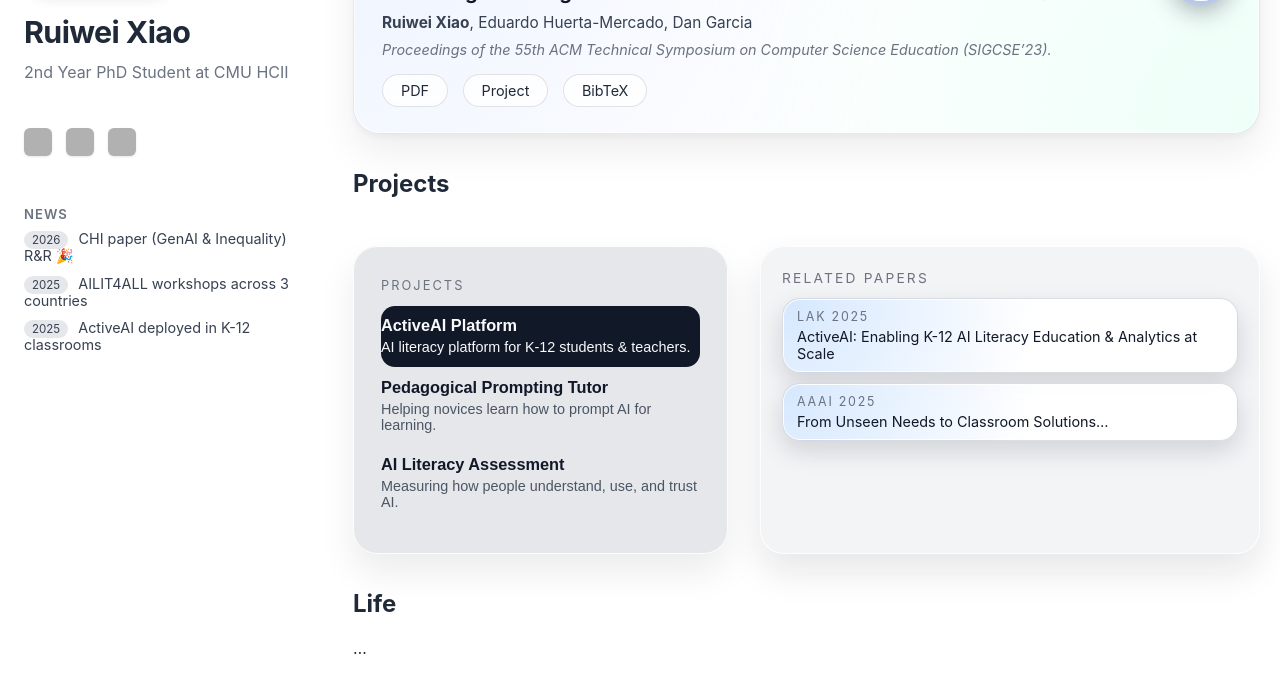
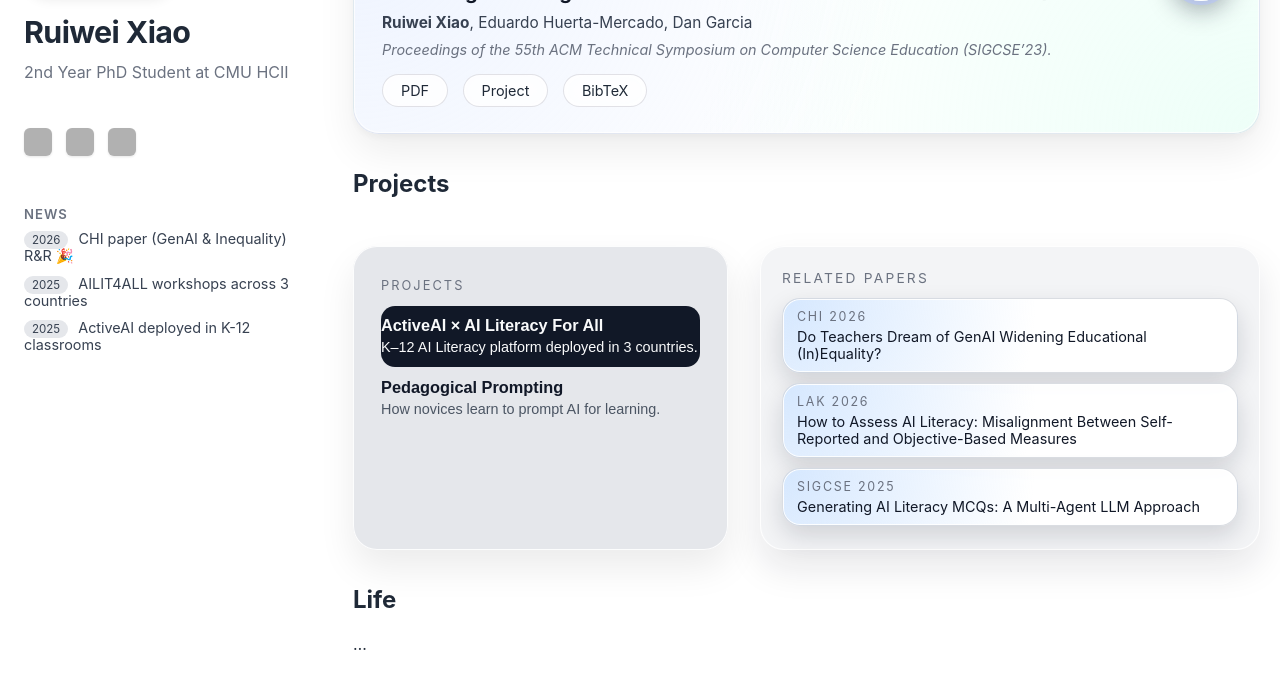
Before and after one commit to ruiwei-xiao/ruiwei-xiao.github.io, a Jekyll site: the page built from index.md, in a window 1280 px wide and 900 px high, scrolled down 4102 px, cut to the strip 186-879 px from the top of the window. Built offline with Jekyll 4.4.1, drawn with Linux system fonts in a browser that asks for light colours; grey boxes are pictures that could not be loaded.

Commit message:
Update index.md

```diff
--- a/index.md
+++ b/index.md
@@ -409,68 +409,35 @@ Welcome to my personal homepage.
 
 <div class="projects-shell">
   <div class="projects-layout">
+
     <!-- 左侧：Project 列表 -->
     <div class="projects-list">
       <div class="projects-label">Projects</div>
 
       <button class="project-item is-active" data-project="activeai">
-        <h3>ActiveAI Platform</h3>
-        <p>AI literacy platform for K-12 students & teachers.</p>
+        <h3>ActiveAI × AI Literacy For All</h3>
+        <p>K–12 AI Literacy platform deployed in 3 countries.</p>
       </button>
 
-      <button class="project-item" data-project="pedagogical-prompting">
-        <h3>Pedagogical Prompting Tutor</h3>
-        <p>Helping novices learn how to prompt AI for learning.</p>
-      </button>
-
-      <button class="project-item" data-project="ai-literacy-assessment">
-        <h3>AI Literacy Assessment</h3>
-        <p>Measuring how people understand, use, and trust AI.</p>
+      <button class="project-item" data-project="pedagogical">
+        <h3>Pedagogical Prompting</h3>
+        <p>How novices learn to prompt AI for learning.</p>
       </button>
     </div>
 
-    <!-- 右侧：对应 paper 缩略图区域 -->
+    <!-- 右侧：ActiveAI 对应 Papers -->
     <div class="projects-detail">
 
-      <!-- ActiveAI 对应的 paper 缩略卡 -->
       <div class="project-panel is-active" data-project="activeai">
         <div class="project-panel-title">Related Papers</div>
 
         <div class="project-papers-grid">
+
           <div class="project-paper-mini">
-            <div class="mini-tag">LAK 2025</div>
-            <div class="mini-title">ActiveAI: Enabling K-12 AI Literacy Education &amp; Analytics at Scale</div>
+            <div class="mini-tag">CHI 2026</div>
+            <div class="mini-title">Do Teachers Dream of GenAI Widening Educational (In)Equality?</div>
           </div>
 
-          <div class="project-paper-mini">
-            <div class="mini-tag">AAAI 2025</div>
-            <div class="mini-title">From Unseen Needs to Classroom Solutions…</div>
-          </div>
-        </div>
-      </div>
-
-      <!-- Pedagogical Prompting 对应的 paper 缩略卡 -->
-      <div class="project-panel" data-project="pedagogical-prompting">
-        <div class="project-panel-title">Related Papers</div>
-
-        <div class="project-papers-grid">
-          <div class="project-paper-mini">
-            <div class="mini-tag">CAEAI 2026</div>
-            <div class="mini-title">Improving Student–AI Interaction Through Pedagogical Prompting…</div>
-          </div>
-
-          <div class="project-paper-mini">
-            <div class="mini-tag">CHI EA 2024</div>
-            <div class="mini-title">Exploring How Multiple Levels of GPT-Generated Programming Hints…</div>
-          </div>
-        </div>
-      </div>
-
-      <!-- AI Literacy Assessment 对应的 paper 缩略卡 -->
-      <div class="project-panel" data-project="ai-literacy-assessment">
-        <div class="project-panel-title">Related Papers</div>
-
-        <div class="project-papers-grid">
           <div class="project-paper-mini">
             <div class="mini-tag">LAK 2026</div>
             <div class="mini-title">How to Assess AI Literacy: Misalignment Between Self-Reported and Objective-Based Measures</div>
@@ -480,12 +447,33 @@ Welcome to my personal homepage.
             <div class="mini-tag">SIGCSE 2025</div>
             <div class="mini-title">Generating AI Literacy MCQs: A Multi-Agent LLM Approach</div>
           </div>
+
+        </div>
+      </div>
+
+      <!-- 右侧：Pedagogical Prompting 对应 Papers -->
+      <div class="project-panel" data-project="pedagogical">
+        <div class="project-panel-title">Related Papers</div>
+
+        <div class="project-papers-grid">
+
+          <div class="project-paper-mini">
+            <div class="mini-tag">CAEAI 2026</div>
+            <div class="mini-title">Improving Student–AI Interaction Through Pedagogical Prompting</div>
+          </div>
+
+          <div class="project-paper-mini">
+            <div class="mini-tag">CHI EA 2024</div>
+            <div class="mini-title">Exploring GPT-Generated Programming Hints…</div>
+          </div>
+
         </div>
       </div>
 
     </div><!-- /projects-detail -->
-  </div><!-- /projects-layout -->
-</div><!-- /projects-shell -->
+
+  </div>
+</div>
 
 
 ## <span id="life"></span>Life
```
